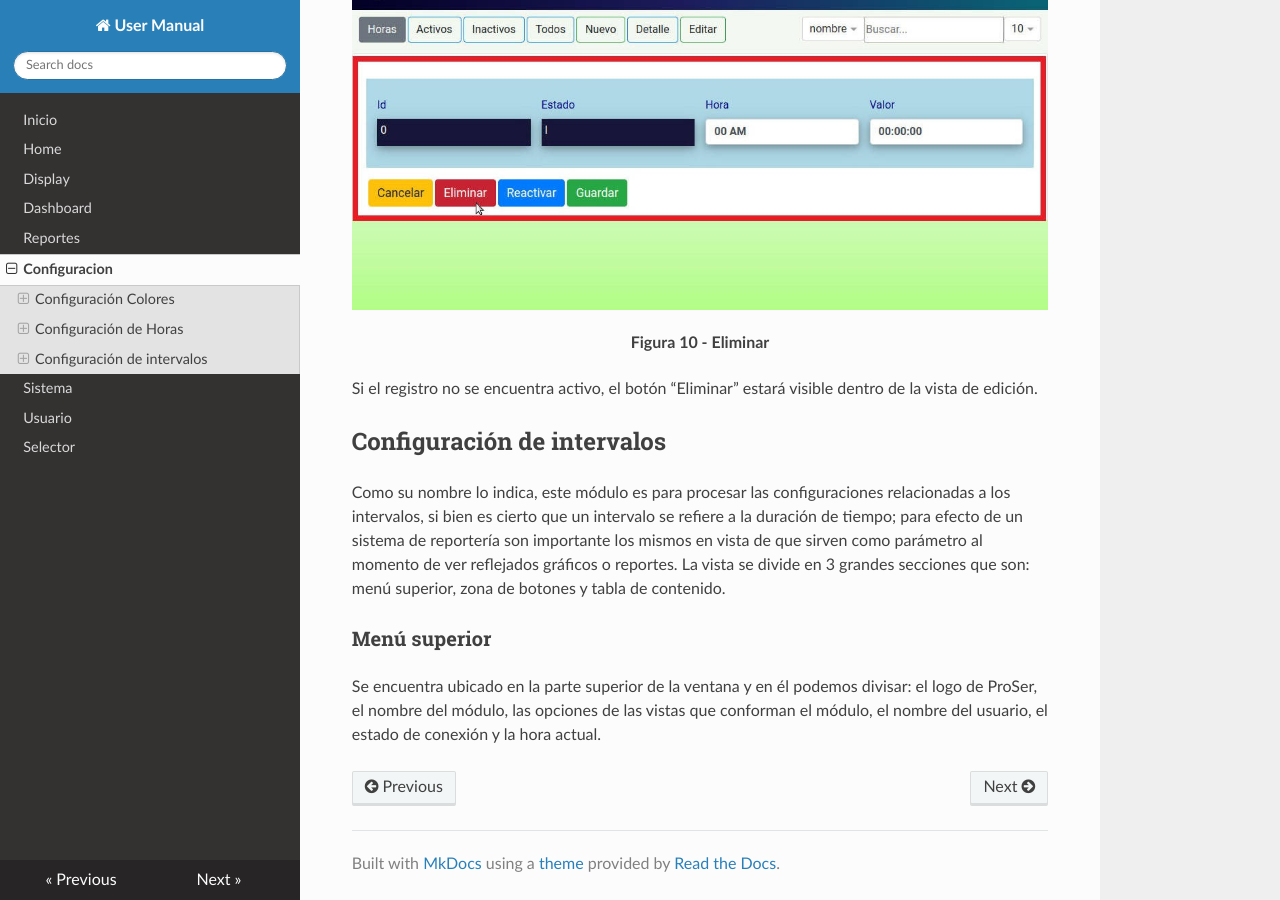
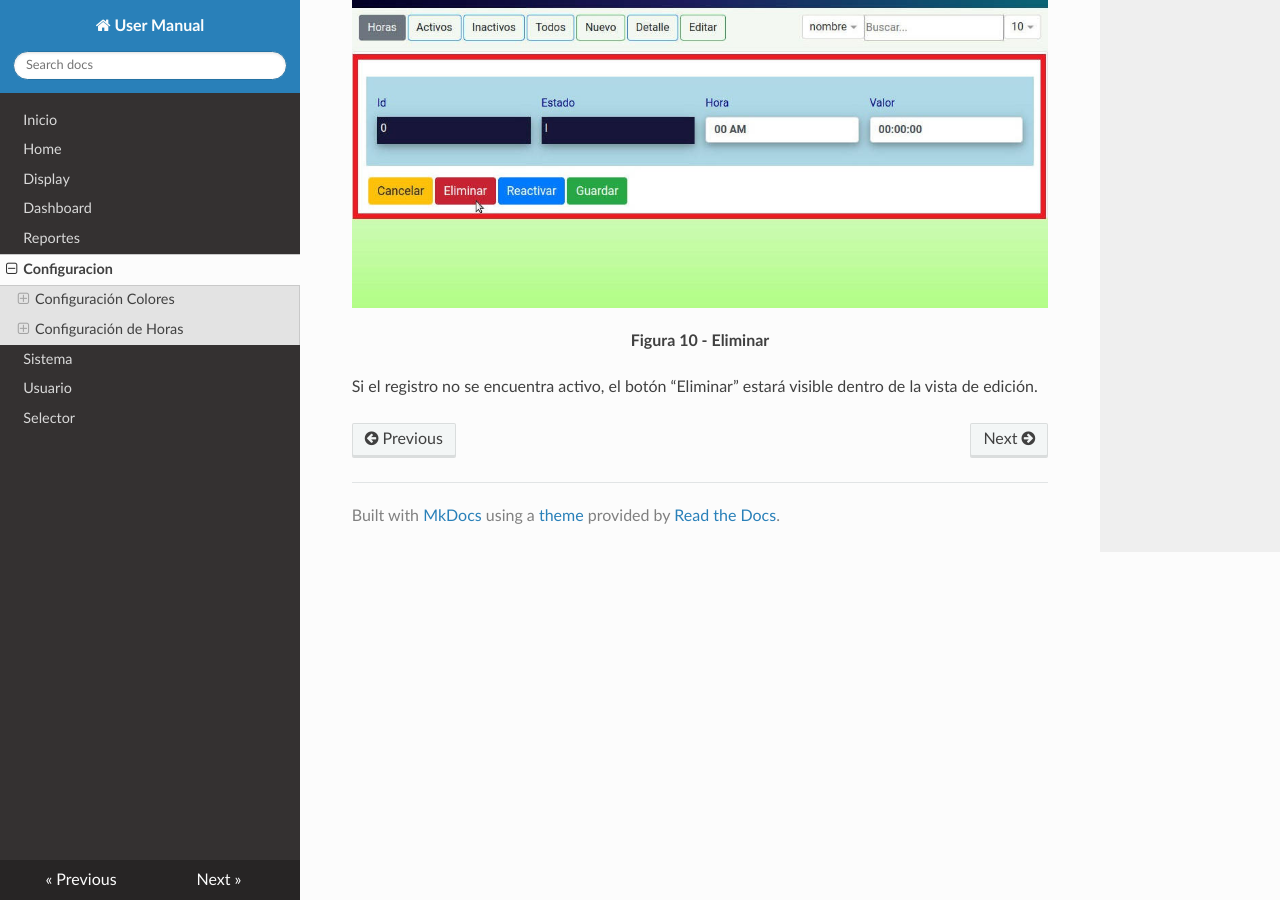
Before and after one commit to TuJefferson/user-manual, an MkDocs documentation site: the page built from docs/configuracion.md, in a window 1280 px wide and 900 px high, scrolled down 14161 px. Built offline with MkDocs 1.6.1, drawn with Linux system fonts in a browser that asks for light colours; nearby versions of some CDN libraries.

Commit message:
configracion

```diff
--- a/docs/configuracion.md
+++ b/docs/configuracion.md
@@ -226,7 +226,7 @@ módulo, el nombre del usuario, el estado de conexión y la hora actual.
 
 **<center>Figura 1 - Menú Superior</center>**
 
-###Zona de botones
+####Zona de botones
 
 Se ubica debajo del menú superior y contiene dos (2) secciones para
 realizar las actividades inherentes a este módulo.
@@ -394,67 +394,6 @@ encuentra activo) utilizando el botón “Desactivar” y luego
 Si el registro no se encuentra activo, el botón “Eliminar”
 estará visible dentro de la vista de edición.
 
-##Configuración de intervalos
-
-Como su nombre lo indica, este módulo es para procesar las configuraciones
-relacionadas a los intervalos, si bien es cierto que un intervalo se refiere a la duración de
-tiempo; para efecto de un sistema de reportería son importante los mismos en vista de que
-sirven como parámetro al momento de ver reflejados gráficos o reportes.
-La vista se divide en 3 grandes secciones que son: menú superior, zona de botones y
-tabla de contenido.
-
-
-###Menú superior
-
-Se encuentra ubicado en la parte superior de la ventana y en él podemos divisar:
-el logo de ProSer, el nombre del módulo, las opciones de las vistas que conforman el
-módulo, el nombre del usuario, el estado de conexión y la hora actual.
-
-
-
-
-
-
-
-
-
-
-
-
-
-
-
-
-
-
-
-
-
-
-
-
-
-
-
-
-
-
-
-
-
-
-
-
-
-
-
-
-
-
-
-
-
-
 
 
 
```
Also changed, not shown: docs/img/05-configuration/01-general/04-intervals/menu-supperior-intervalo.jpg (renamed from docs/img/05-configuration/01-general/04-intervals/2.jpg), docs/img/05-configuration/01-general/04-intervals/pulsar-registro-intervalo.jpg (renamed from docs/img/05-configuration/01-general/04-intervals/4.jpg), docs/img/05-configuration/01-general/04-intervals/seccion-dos-intervalo.jpg (renamed from docs/img/05-configuration/01-general/04-intervals/3-2.jpg), docs/img/05-configuration/01-general/04-intervals/seccion-uno-intervalos.jpg (renamed from docs/img/05-configuration/01-general/04-intervals/3-1.jpg), docs/img/05-configuration/01-general/04-intervals/tabla-contenido-intervalo.jpg (renamed from docs/img/05-configuration/01-general/04-intervals/5.jpg), docs/img/05-configuration/01-general/04-intervals/zona-botones-intervalos.jpg (renamed from docs/img/05-configuration/01-general/04-intervals/3.jpg).
